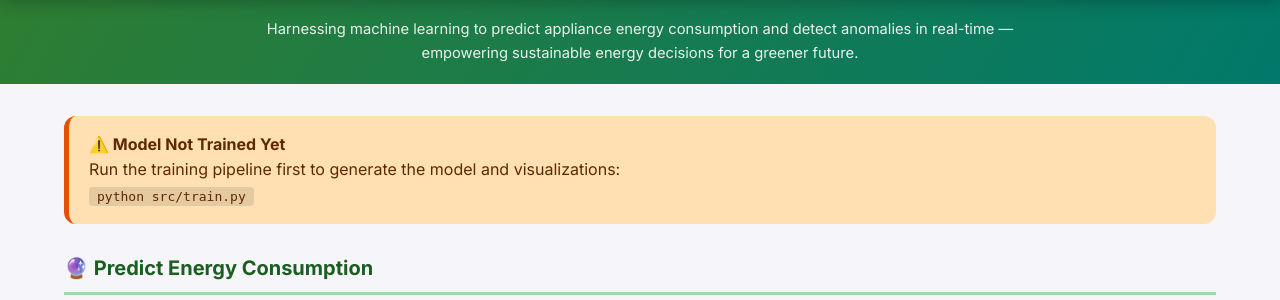
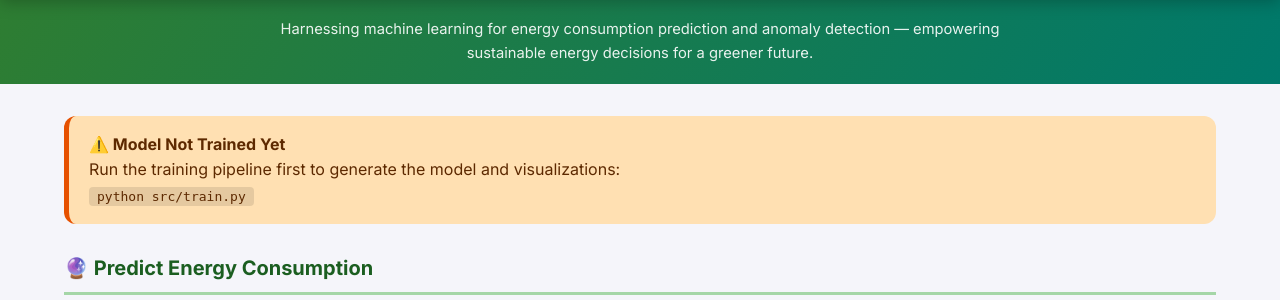
Before and after one commit to UtsavYadav1/ecopulse-ai, a Flask app: page /dashboard in a window 1280 px wide. Shown: the part 103-403 px from the top of the page. Run offline with Flask 3, Linux system fonts and the light colour scheme.

Commit message:
docs: finalize EcoPulse AI documentation

```diff
--- a/templates/index.html
+++ b/templates/index.html
@@ -29,7 +29,7 @@
   <section class="hero">
     <div class="container">
       <p class="hero-text">
-        Harnessing machine learning to predict appliance energy consumption and detect anomalies in real-time —
+        Harnessing machine learning for energy consumption prediction and anomaly detection —
         empowering sustainable energy decisions for a greener future.
       </p>
     </div>
```
Also changed, not shown: README.md.
